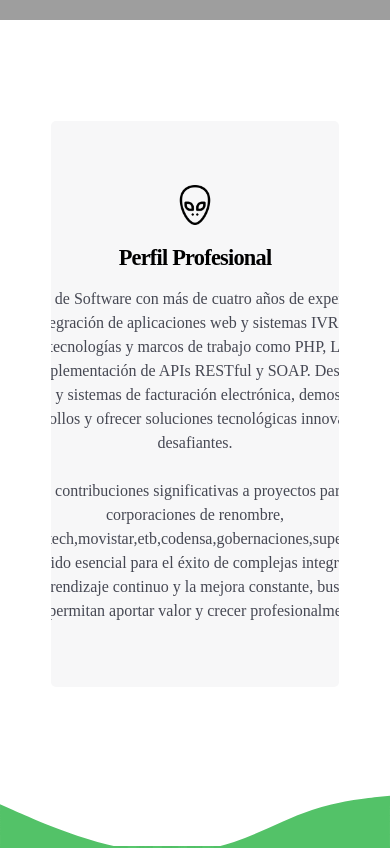
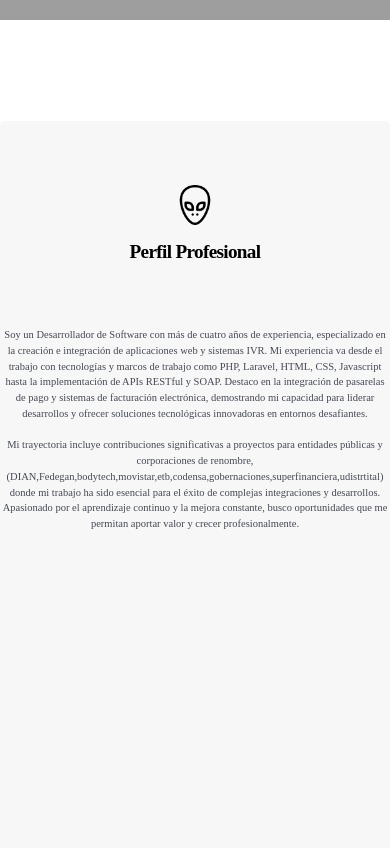
Before and after one commit to michcardenas/Portafolio_mich, a plain HTML site: page index.html in a window 390 px wide. Shown: the part 620-1468 px from the top of the page. Drawn offline with nearby package versions, Linux system fonts and the light colour scheme; grey boxes are pictures that could not be loaded.

Commit message:
upload change

```diff
--- a/index.html
+++ b/index.html
@@ -66,11 +66,9 @@
           </div>
 
         <div class="card">
-            <div class="icon">
                 <img viewBox="0 0 24 24" height="40" width="40" src="img/alien.png" alt="Alien">
 
             </img>
-            </div>
             <strong> Perfil Profesional
             </strong>
             <div class="card__body">
--- a/styles/stlyles.css
+++ b/styles/stlyles.css
@@ -115,7 +115,7 @@ img { max-width: 100%; }
   max-width: 80ch;
   text-align: center;
   background: var(--bg);
-  padding: 4em;
+
   padding-block: 4em;
   border-radius: 5px;
   position: relative;
@@ -126,6 +126,8 @@ img { max-width: 100%; }
   justify-content: center;
   align-items: center;
   gap: 1em;
+  flex-wrap: wrap;
+
 }
 
 .card::before {
@@ -149,6 +151,7 @@ img { max-width: 100%; }
   color: #464853;
   line-height: 1.5em;
   font-size: 1em;
+  word-wrap: break-word; /* Añade esta línea */
 }
 
   .card > :not(span) {
@@ -162,7 +165,7 @@ img { max-width: 100%; }
   }
 
   .card span {
-    position: absolute;
+    position: relative; /* Cambia esto */
     inset: 0;
     width: 100%;
     height: 100%;
@@ -445,15 +448,23 @@ font-size: 1.5rem;
 
 }
  /* medias querys */
-@media screen and (max-width:480px){
+@media screen and (max-width:550px){
   .index {
     height: 40rem;
 
 
 
   }
-  .card{
-    width: 10rem;
+  .card {
+    }
+
+  .card__body {
+    margin-top: 3rem;
+    font-size: 10.5px; /* Reduce el tamaño de la fuente en pantallas pequeñas */
+  }
+
+  .card > strong {
+    font-size: 1.2rem; /* Reduce el tamaño de la fuente en pantallas pequeñas */
   }
   #animated-element {
     width: 13rem;
@@ -497,7 +508,7 @@ font-size: 1.5rem;
 
 }
 
-@media screen and (min-width:480px) and (max-width:960px) {
+@media screen and (min-width:600px) and (max-width:960px) {
  .index {
     height: 90rem;
 
```
Lines whose indentation alone changed are shown as unchanged.
